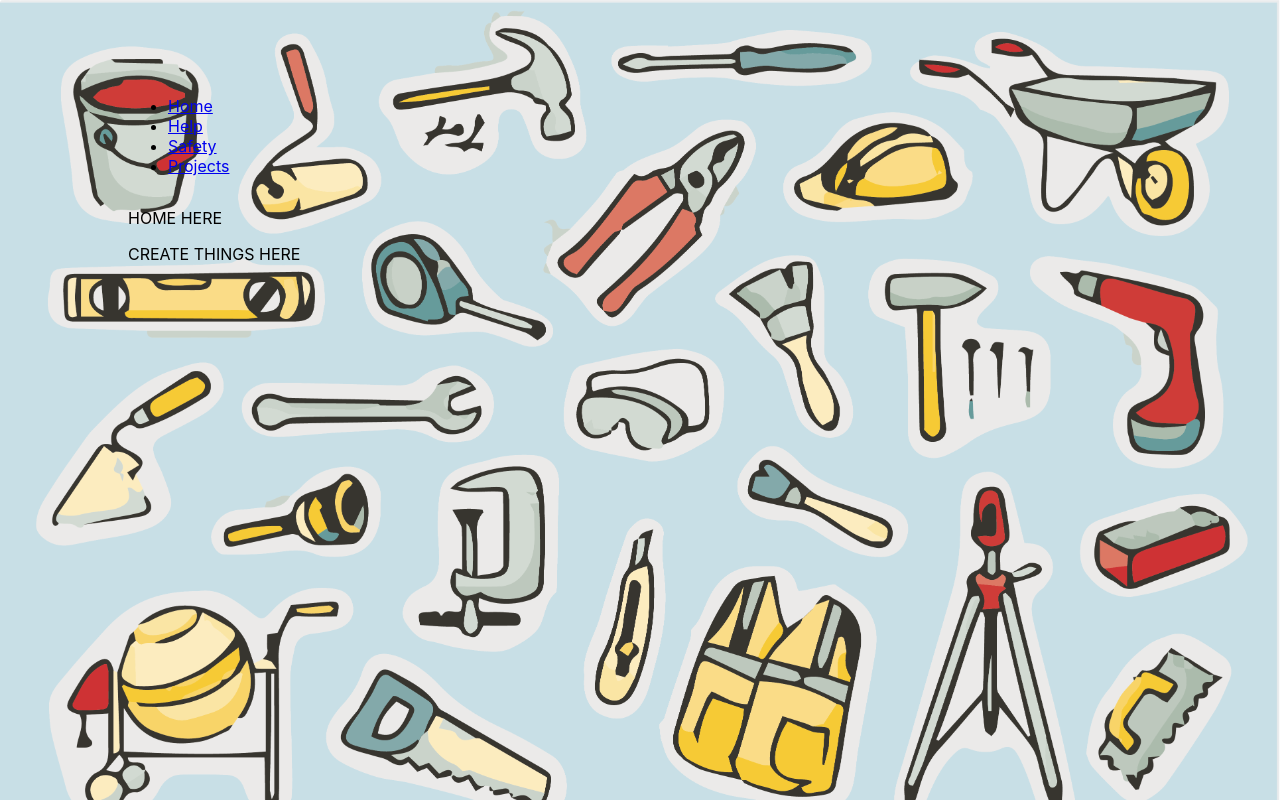
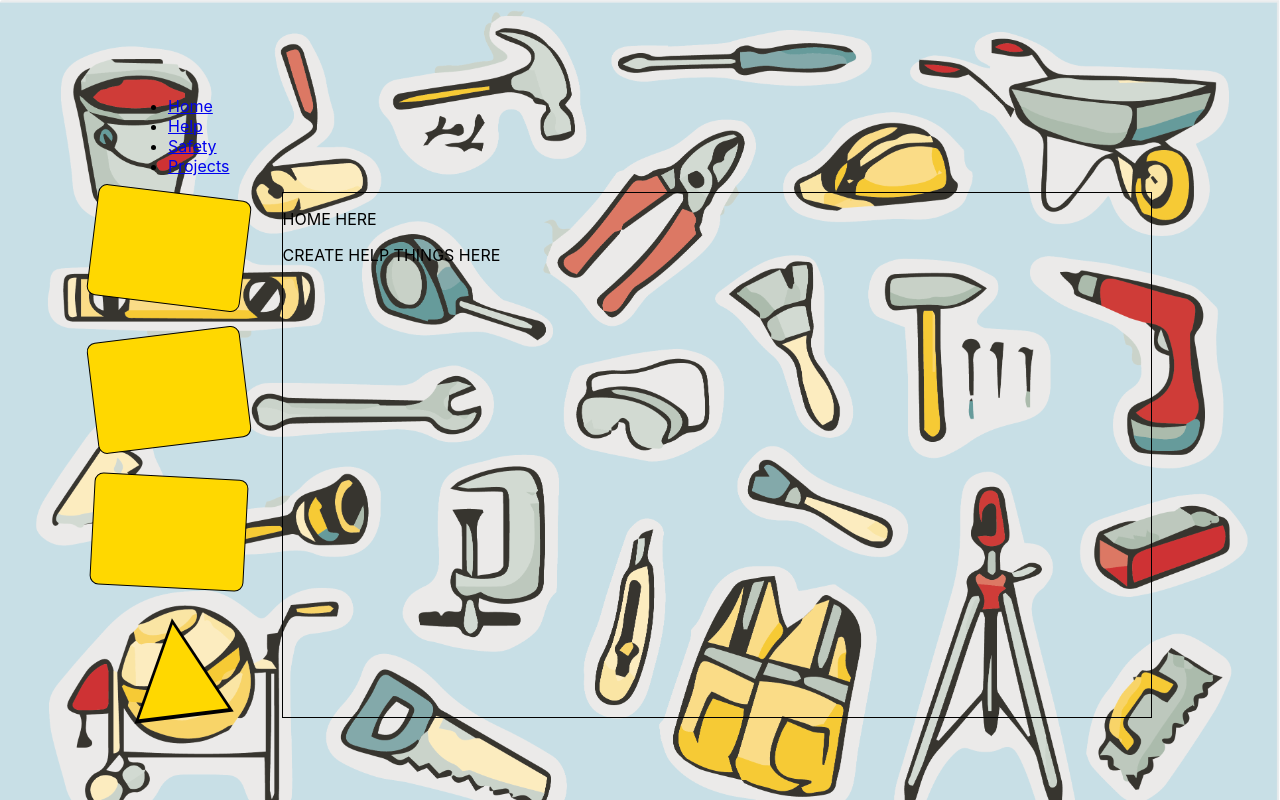
Before and after one commit to anouarh/ivyhacks-buildabout, a React (Create React App) app in the folder Frontend/buildabout-frontend/: page /help in a window 1280 px wide. Built offline with nearby package versions, Linux system fonts and the light colour scheme.

Commit message:
Set homepage and navbar

```diff
--- a/Frontend/buildabout-frontend/src/App.css
+++ b/Frontend/buildabout-frontend/src/App.css
@@ -14,11 +14,23 @@
   justify-content: center;
 }
 
-.App wired-card {
-  display: flex;
-  flex-direction: column;
+wired-card {
   width: 80%;
   height: 80%;
+}
+
+wired-card .main {
+  display: flex;
+  flex-direction: row;
+}
+
+wired-card .nav-bar {
+  width: 15%;
+}
+
+wired-card .home {
+  border: 1px solid black;
+  flex-grow: 1;
 }
 
 /*
--- a/Frontend/buildabout-frontend/src/App.js
+++ b/Frontend/buildabout-frontend/src/App.js
@@ -3,6 +3,7 @@ import "./App.css";
 import { BrowserRouter } from "react-router-dom";
 import Home from "./pages/home/home-page";
 import "wired-elements";
+import NavBar from "./components/nav-bar/nav-bar";
 
 class App extends Component {
   render() {
@@ -24,7 +25,14 @@ class App extends Component {
                 <a href="/projects">Projects</a>
               </li>
             </ul>
-            <Home></Home>
+            <div className="main">
+              <div className="nav-bar">
+                <NavBar></NavBar>
+              </div>
+              <div className="home">
+                <Home></Home>
+              </div>
+            </div>
           </wired-card>
         </div>
       </BrowserRouter>
--- /dev/null
+++ b/Frontend/buildabout-frontend/src/components/nav-bar/nav-bar.css
@@ -0,0 +1,53 @@
+.navBar {
+}
+
+.first-custom-nav-button,
+.second-custom-nav-button,
+.third-custom-nav-button {
+  border: 1px solid black;
+  border-radius: 9px;
+  background-color: #ffd800;
+  height: 110px;
+  transform: rotate(7deg);
+  position: relative;
+  left: -36px;
+  margin-bottom: 30px;
+}
+
+.first-custom-nav-button {
+  transform: rotate(7deg);
+  position: relative;
+  left: -36px;
+}
+
+.second-custom-nav-button {
+  transform: rotate(-7deg);
+  position: relative;
+  left: -36px;
+}
+
+.third-custom-nav-button {
+  transform: rotate(3deg);
+  position: relative;
+  left: -36px;
+}
+
+.help-button {
+  transform: rotate(-7deg);
+  width: 0;
+  height: 0;
+  border-left: 50px solid transparent;
+  border-right: 50px solid transparent;
+  border-bottom: 100px solid black;
+}
+
+.inner-help-button {
+    position: relative;
+    width: 0;
+    height: 0;
+    top: 6px;
+    left: -45px;
+    border-left: 45px solid transparent;
+    border-right: 45px solid transparent;
+    border-bottom: 90px solid #ffd800;
+  }
--- a/Frontend/buildabout-frontend/src/components/nav-bar/nav-bar.js
+++ b/Frontend/buildabout-frontend/src/components/nav-bar/nav-bar.js
@@ -0,0 +1,17 @@
+import React from "react";
+import "./nav-bar.css";
+
+function NavBar() {
+  return (
+    <div className="navBar">
+      <div className="first-custom-nav-button"></div>
+      <div className="second-custom-nav-button"></div>
+      <div className="third-custom-nav-button"></div>
+      <div className="help-button">
+        <div className="inner-help-button"></div>
+      </div>
+    </div>
+  );
+}
+
+export default NavBar;
--- a/Frontend/buildabout-frontend/src/pages/help/help-page.js
+++ b/Frontend/buildabout-frontend/src/pages/help/help-page.js
@@ -2,7 +2,7 @@ import React from "react";
 import "./help-page.css";
 
 function Help() {
-  return <p>CREATE THINGS HERE</p>;
+  return <p>CREATE HELP THINGS HERE</p>;
 }
 
 export default Help;
```
